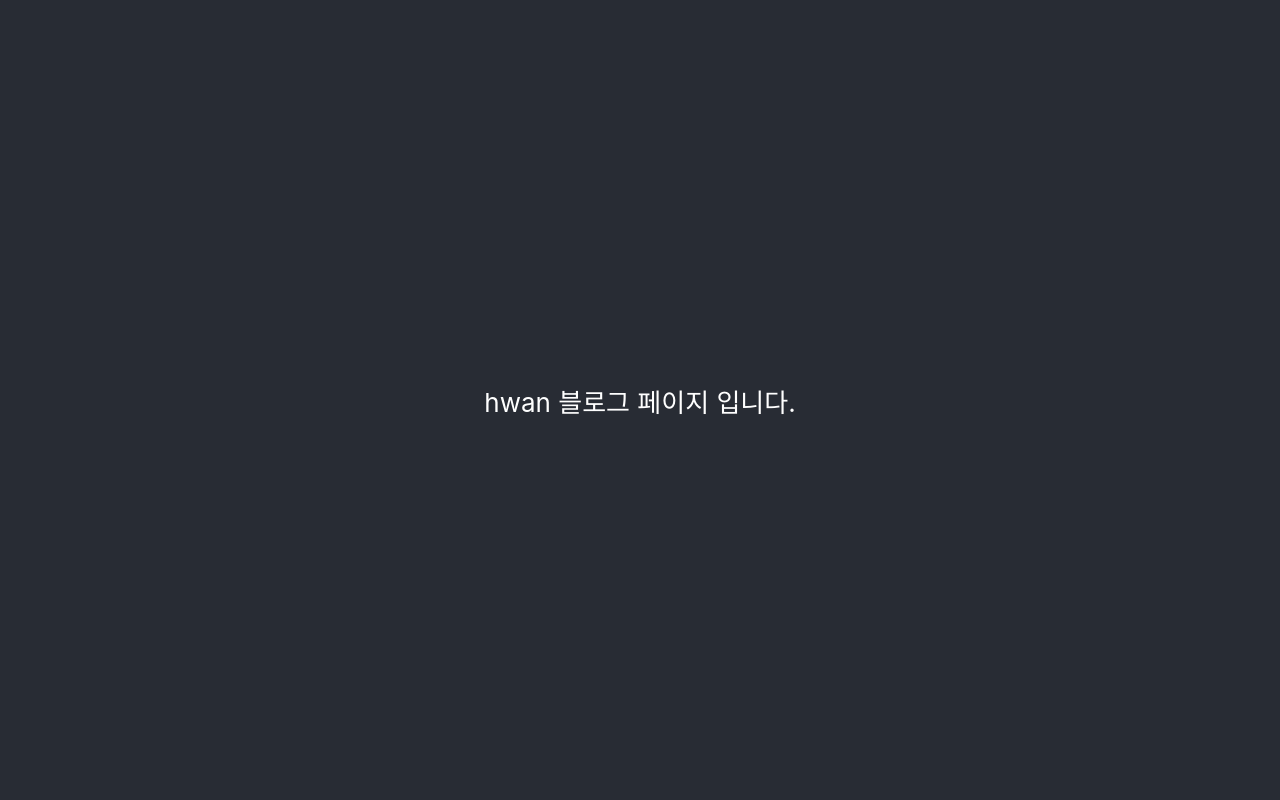
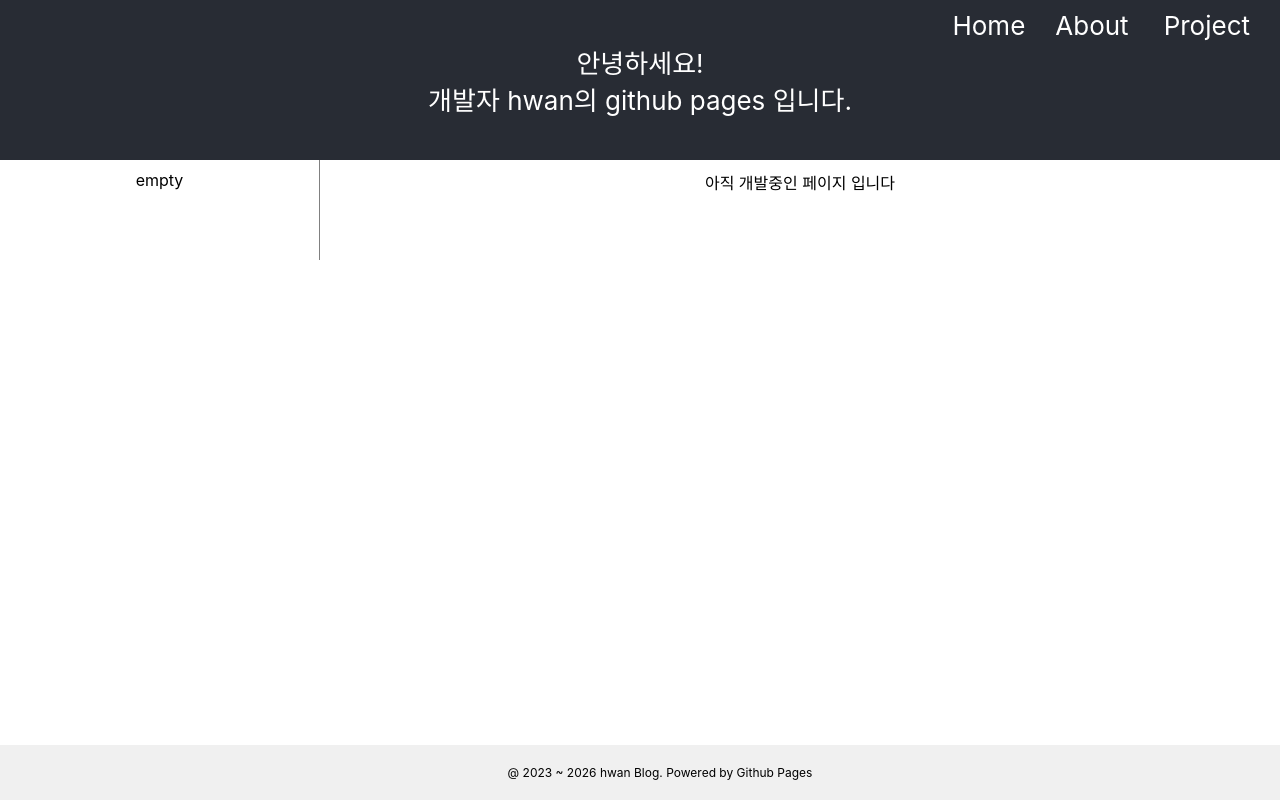
Before and after one commit to hwan9803/pages, a React (Create React App) app: page / in a window 1280 px wide. Built offline with nearby package versions, Linux system fonts and the light colour scheme.

Commit message:
Fix: 맨처음 페이지 수정

```diff
--- a/public/index.html
+++ b/public/index.html
@@ -2,7 +2,7 @@
 <html lang="en">
   <head>
     <meta charset="utf-8" />
-    <link rel="icon" href="%PUBLIC_URL%/favicon.ico" />
+    <link rel="icon" href="%PUBLIC_URL%/github.png" />
     <meta name="viewport" content="width=device-width, initial-scale=1" />
     <meta name="theme-color" content="#000000" />
     <meta
@@ -24,7 +24,7 @@
       work correctly both with client-side routing and a non-root public URL.
       Learn how to configure a non-root public URL by running `npm run build`.
     -->
-    <title>React App</title>
+    <title>hwan github.io</title>
   </head>
   <body>
     <noscript>You need to enable JavaScript to run this app.</noscript>
--- a/src/App.css
+++ b/src/App.css
@@ -15,7 +15,6 @@
 
 .App-header {
   background-color: #282c34;
-  min-height: 100vh;
   display: flex;
   flex-direction: column;
   align-items: center;
--- a/src/App.js
+++ b/src/App.js
@@ -1,14 +1,49 @@
 import logo from './logo.svg';
 import './App.css';
+
 
 const App = () => {
   return (
     <div className="App">
-      <header className="App-header">
+      <header className="App-header" style={{height:'20vh'}}>
         <p>
-          hwan 블로그 페이지 입니다.
+          안녕하세요!
+          <br />
+          개발자 hwan의 github pages 입니다.
         </p>
+        <div style={{
+          position: 'absolute',
+          top: '10px',
+          right: '10px'
+        }}>
+          <a style={{color: 'white', margin:'15px'}}>Home</a>
+          <a style={{color: 'white', margin:'15px'}}>About</a>
+          <a style={{color: 'white', margin:'20px'}}>Project</a>
+        </div>
       </header>
+      <div style={{height: '100px'}}>
+        <div id="category-area" style={{
+          width: '25%',
+          height: '100%',
+          float:'left',
+          borderRight: '1px solid grey',
+          padding: '10px 0',
+          boxSizing: 'border-box'
+        }}>
+          empty
+        </div>
+        <div id="content-area" style={{
+          display: 'inline-block',
+          background: '',
+          width: '75%',
+          height: '100%',
+          float: 'right',
+          padding: '10px 0',
+          // margin: '0% 3% 0% 3%'
+        }}>
+          아직 개발중인 페이지 입니다
+        </div>
+      </div>
     </div>
   );
 }
--- /dev/null
+++ b/src/common/Footer.js
@@ -0,0 +1,22 @@
+const App = () => {
+    return (
+      <div className="App">
+        <div>
+          <footer style={{
+            background: '#f0f0f0',
+            float: 'bottom',
+            padding: '20px',
+            display:'block',
+            fontSize: '12px',
+            position: 'fixed',
+            width: '100%',
+            bottom: '0'
+          }}>
+            @ 2023 ~ 2026 hwan Blog. Powered by Github Pages
+          </footer>
+        </div>
+      </div>
+    );
+  }
+
+  export default App;
--- a/src/index.js
+++ b/src/index.js
@@ -2,12 +2,25 @@ import React from 'react';
 import ReactDOM from 'react-dom/client';
 import './index.css';
 import App from './App';
+import Footer from './common/Footer'
 import reportWebVitals from './reportWebVitals';
 
 const root = ReactDOM.createRoot(document.getElementById('root'));
 root.render(
   <React.StrictMode>
-    <App />
+    <div style={{
+      diplay: 'flex',
+      flexDirection: 'column',
+      minHeight: '100vh'
+    }}>
+      <App style={{
+        flex: '1'
+      }}/>
+      <Footer style={{
+        height: '10%',
+        marginBottom: '0'
+      }}/>
+    </div>
   </React.StrictMode>
 );
 
```
Also changed, not shown: public/github.png (added), 7 other files (tests, documents, lock files or other folders).
